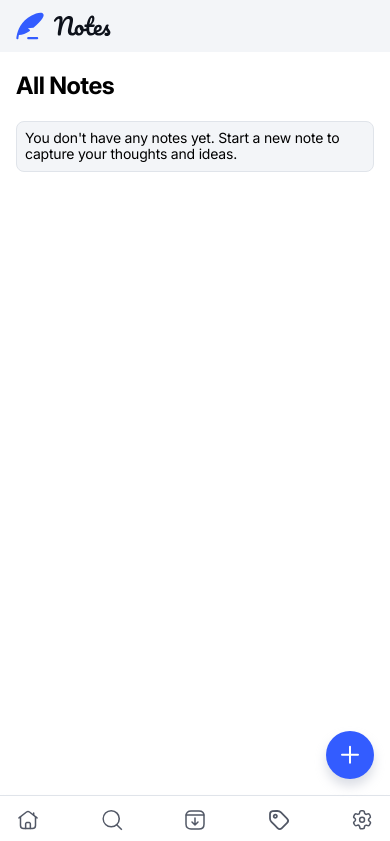
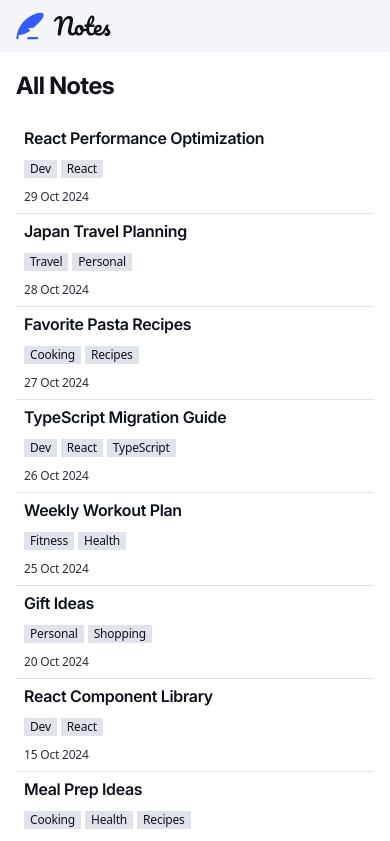
Before and after one commit to ronald-it/notorium, a Next.js app: page / in a window 390 px wide. Shown: the top 841 px of the page. Built offline with nearby package versions, Linux system fonts and the light colour scheme.

Commit message:
Completed last details of dashboard mobile design amd added JSON data to be displayed.

```diff
--- a/src/app/components/Button/Button.module.scss
+++ b/src/app/components/Button/Button.module.scss
@@ -1,9 +1,18 @@
+@use '../../../styles/variables.scss' as *;
+
 .button {
   display: flex;
+  flex: 1;
   flex-direction: column;
   align-items: center;
+  border-radius: $radius-4;
+  padding: $spacing-050 $spacing-0;
 
   &__description {
     display: none;
   }
+
+  &:first-child {
+    background-color: $blue-50;
+  }
 }
--- a/src/app/components/Footer/Footer.tsx
+++ b/src/app/components/Footer/Footer.tsx
@@ -10,7 +10,7 @@ export default function Footer() {
   return (
     <footer className={styles.footer}>
       <Button description="home">
-        <HomeIcon color='#525866' />
+        <HomeIcon color='#335CFF' />
       </Button>
       <Button description="search">
         <SearchIcon color='#525866' />
--- a/src/app/dashboard.module.scss
+++ b/src/app/dashboard.module.scss
@@ -4,6 +4,7 @@
 .main {
   position: relative;
   padding: $spacing-0 $spacing-200;
+  color: $neutral-950;
 
   .title {
     text-transform: capitalize;
@@ -11,6 +12,49 @@
     font-size: map.get($preset-1, 'font-size');
     line-height: map.get($preset-1, 'line-height');
     letter-spacing: map.get($preset-1, 'letter-spacing');
+  }
+
+  .notes {
+
+    .note {
+      display: flex;
+      flex-direction: column;
+      padding: $spacing-100;
+      gap: $spacing-150;
+      border-bottom: solid 1px $neutral-200;
+
+      &:last-child {
+      border-bottom: none;
+    }
+
+      &__title {
+        font-family: 'Inter', sans-serif;
+        font-size: map.get($preset-3, 'font-size');
+        line-height: map.get($preset-3, 'line-height');
+        letter-spacing: map.get($preset-3, 'letter-spacing');
+        font-weight: 600;
+      }
+
+      &__tags {
+        display: flex;
+        gap: $spacing-050;
+      }
+
+      &__tag {
+        background-color: $neutral-200;
+        font-size: map.get($preset-6, 'font-size');
+        line-height: map.get($preset-6, 'line-height');
+        letter-spacing: map.get($preset-6, 'letter-spacing');
+        padding: $spacing-025 $spacing-075;
+      }
+
+      &__date {
+        color: $neutral-700;
+        font-size: map.get($preset-6, 'font-size');
+        line-height: map.get($preset-6, 'line-height');
+        letter-spacing: map.get($preset-6, 'letter-spacing');
+      }
+    }
   }
 
   .notification {
--- a/src/app/page.tsx
+++ b/src/app/page.tsx
@@ -1,15 +1,67 @@
 import styles from './dashboard.module.scss';
 import PlusIcon from './components/icons/PlusIcon';
+import { promises as fs } from 'fs';
 
-export default function Home() {
+export default async function Home() {
+  const file = await fs.readFile(process.cwd() + '/src/app/data.json', 'utf8');
+  let data = JSON.parse(file);
+  if (data) {
+    data = data?.notes?.map((note: Note) => {
+      note.lastEdited = new Date(note.lastEdited);
+      const dateTimeFormat = new Intl.DateTimeFormat('en-US', {
+        year: 'numeric',
+        month: 'short',
+        day: 'numeric',
+      });
+      const parts = dateTimeFormat.formatToParts(note.lastEdited);
+      const day = parts.filter((part) => part.type === 'day')[0]['value'];
+      const month = parts.filter((part) => part.type === 'month')[0]['value'];
+      const year = parts.filter((part) => part.type === 'year')[0]['value'];
+      note.lastEditedDate = '';
+      note.lastEditedDate = `${day.length < 2 ? '0' + day : day} ${month} ${year}`;
+      return note;
+    });
+  }
+
+  interface Note {
+    content: string;
+    isArchived: boolean;
+    lastEdited: Date;
+    lastEditedDate: string;
+    tags: Array<string>;
+    title: string;
+  }
+
   return (
     <main className={styles.main}>
       <h2 className={styles.title}>all notes</h2>
-      <div className={styles.notification}>
-        <span>
-          You don&apos;t have any notes yet. Start a new note to capture your thoughts and ideas.
-        </span>
-      </div>
+      {data ? (
+        <div className={styles.notes}>
+          {data?.map((note: Note, index: number) => {
+            return (
+              <div key={index} className={styles.note}>
+                <span className={styles.note__title}>{note.title}</span>
+                <div className={styles.note__tags}>
+                  {note.tags.map((tag, index) => {
+                    return (
+                      <span className={styles.note__tag} key={index}>
+                        {tag}
+                      </span>
+                    );
+                  })}
+                </div>
+                <span className={styles.note__date}>{note.lastEditedDate}</span>
+              </div>
+            );
+          })}
+        </div>
+      ) : (
+        <div className={styles.notification}>
+          <span>
+            You don&apos;t have any notes yet. Start a new note to capture your thoughts and ideas.
+          </span>
+        </div>
+      )}
       <button className={styles.button}>
         <PlusIcon className={styles.button__image} />
       </button>
```
